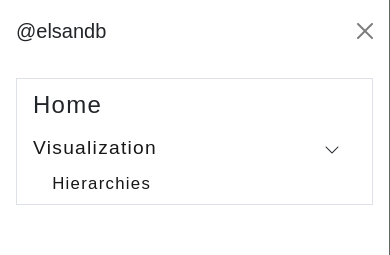
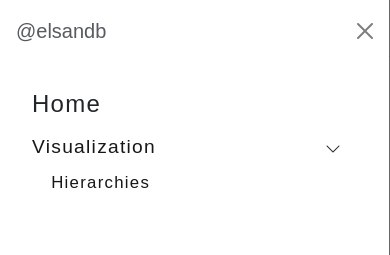
Before and after one commit to elsandb/elsandb.github.io, a Next.js app in the folder next-app/: page / in a window 390 px wide. Both pictures are taken after a click on the button "Toggle navigation". Shown: the top 255 px of the page. Built offline with nearby package versions, Linux system fonts and the light colour scheme.

Commit message:
style: Remove border from offcanvas-body.

```diff
--- a/next-app/src/components/navigation/Header.tsx
+++ b/next-app/src/components/navigation/Header.tsx
@@ -6,16 +6,10 @@ export default function Header() {
   return (
     <div id="navbar-top" className="row">
       <div className="col">
-        <nav
-          // id="navbar-top"
-          className={`
-          navbar
-          bg-body-tertiary
-          fixed-top
-          border-bottom
-        `}
-        >
+        {/* TOP AND OFFCANVAS NAVBAR */}
+        <nav className="navbar bg-body-tertiary fixed-top border-bottom">
           <div className="container-fluid align-items-center">
+
             {/* Top navbar */}
             <div className="d-flex align-items-center font-mono">
               <div className="mr-auto">
@@ -61,29 +55,20 @@ export default function Header() {
               <div className="offcanvas-header">
                 {/* Logo */}
                 <h5
-                  className="offcanvas-title"
-                  id="offcanvasNavbarLabel"
-                >
+                  className="offcanvas-title logo-color"
+                  id="offcanvasNavbarLabel">
                   @elsandb
                 </h5>
-
                 {/* Button: close */}
                 <button
                   type="button"
                   className="btn-close"
                   data-bs-dismiss="offcanvas"
-                  aria-label="Close"
-                />
+                  aria-label="Close" />
               </div>
 
               <div className="offcanvas-body">
-                <ul className="
-                  navbar-nav
-                  justify-content-start*
-                  flex-grow-1
-                  pe-3
-                  border
-                ">
+                <ul className="navbar-nav flex-grow-1 pe-3">
                   {renderLinks(links)}
                   {/* <li className="nav-item">
                     <a
@@ -93,13 +78,9 @@ export default function Header() {
                         Home
                     </a>
                   </li> */}
-
-
                 </ul>
-
               </div>
             </div>
-
           </div>
         </nav>
       </div>
```
